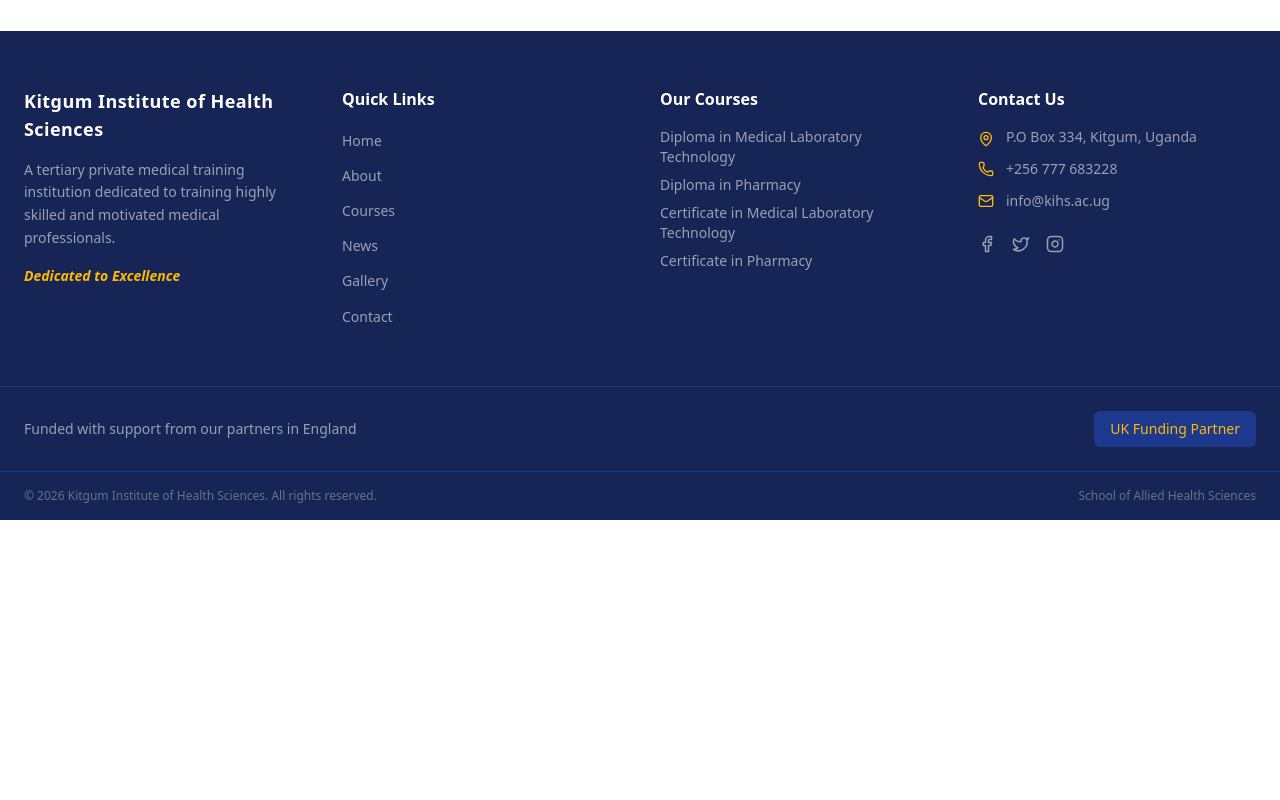
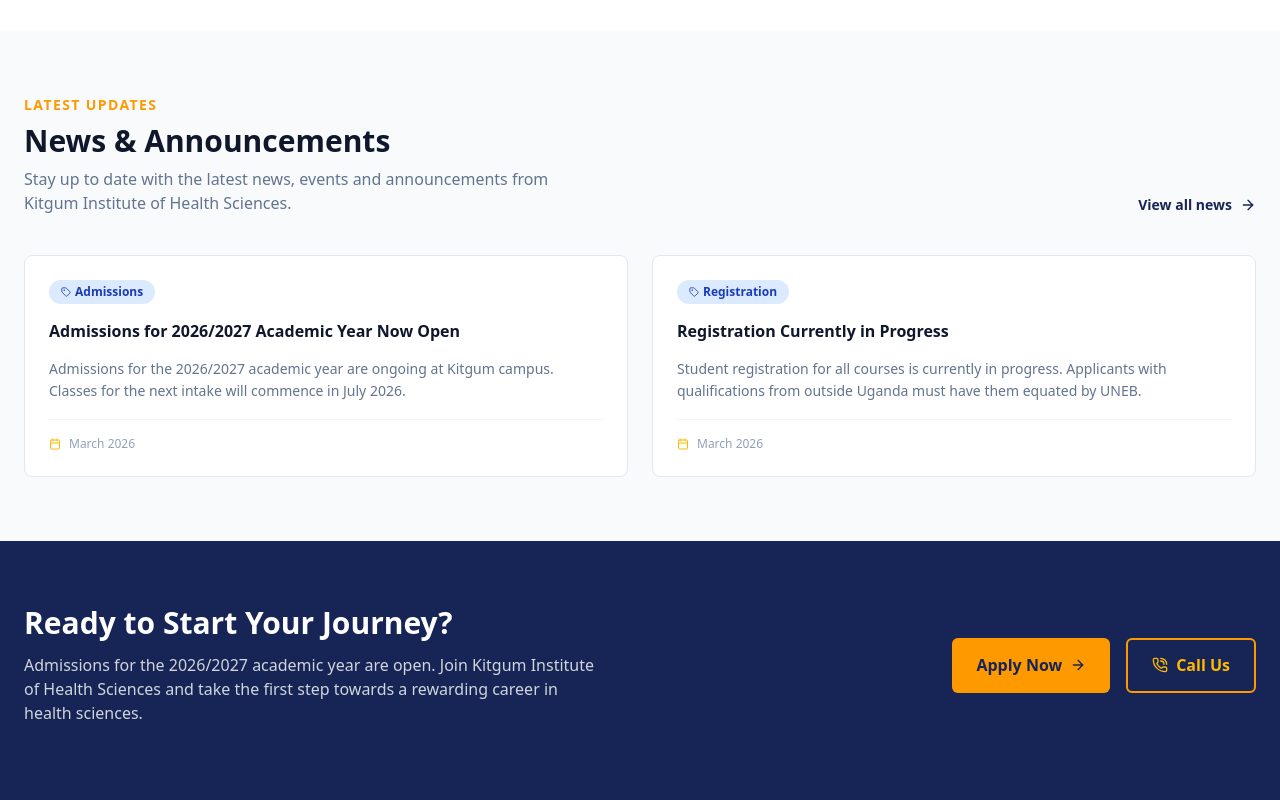
Before and after one commit to Anonymous2024-spec/khis_website, a React (Vite) app: page / in a window 1280 px wide. Shown: the part 2480-3280 px from the top of the page. Before the commit the page ends 3000 px from the top, so only its background shows below. Built offline with nearby package versions, Linux system fonts and the light colour scheme.

Commit message:
feat: complete Home page with NewsSection and CTABlock components

```diff
--- a/src/components/CTABlock.jsx
+++ b/src/components/CTABlock.jsx
@@ -1,9 +1,39 @@
-import React from 'react'
+import { Link } from "react-router-dom";
+import { ArrowRight, PhoneCall } from "lucide-react";
 
 export default function CTABlock() {
   return (
-    <div>
+    <section className="bg-blue-950 py-16 px-6">
+      <div className="max-w-7xl mx-auto flex flex-col md:flex-row items-center justify-between gap-8">
+        {/* Text */}
+        <div className="flex flex-col gap-3 text-center md:text-left">
+          <h2 className="text-3xl font-bold text-white">
+            Ready to Start Your Journey?
+          </h2>
+          <p className="text-gray-300 text-base max-w-xl">
+            Admissions for the 2026/2027 academic year are open. Join Kitgum
+            Institute of Health Sciences and take the first step towards a
+            rewarding career in health sciences.
+          </p>
+        </div>
 
-    </div>
-  )
+        {/* Buttons */}
+        <div className="flex flex-col sm:flex-row gap-4 shrink-0">
+          <Link
+            to="/apply"
+            className="bg-amber-500 hover:bg-amber-400 text-blue-950 font-semibold px-6 py-3 rounded-md transition-colors duration-200 flex items-center justify-center gap-2"
+          >
+            Apply Now <ArrowRight size={16} />
+          </Link>
+
+          <a
+            href="tel:0761150846"
+            className="border-2 border-amber-500 text-amber-400 hover:bg-amber-500 hover:text-blue-950 font-semibold px-6 py-3 rounded-md transition-colors duration-200 flex items-center justify-center gap-2"
+          >
+            <PhoneCall size={16} /> Call Us
+          </a>
+        </div>
+      </div>
+    </section>
+  );
 }
--- a/src/components/NewsCard.jsx
+++ b/src/components/NewsCard.jsx
@@ -1,9 +1,30 @@
-import React from 'react'
+import { Calendar, Tag } from 'lucide-react'
 
-export default function NewsCard() {
+export default function NewsCard({ item }) {
   return (
-    <div>
+    <div className="bg-white border border-slate-200 rounded-lg p-6 flex flex-col gap-4 hover:shadow-md hover:border-amber-400 transition-all duration-200">
 
+      {/* Category Badge */}
+      <span className="text-xs font-semibold px-3 py-1 rounded-full bg-blue-100 text-blue-800 w-fit flex items-center gap-1">
+        <Tag size={10} />
+        {item.category}
+      </span>
+
+      {/* Title */}
+      <h3 className="text-slate-900 font-semibold text-base leading-snug">
+        {item.title}
+      </h3>
+
+      {/* Excerpt */}
+      <p className="text-slate-500 text-sm leading-relaxed flex-1">
+        {item.excerpt}
+      </p>
+
+      {/* Date */}
+      <div className="flex items-center gap-2 text-xs text-slate-400 border-t border-slate-100 pt-4">
+        <Calendar size={12} className="text-amber-400" />
+        {item.date}
+      </div>
     </div>
   )
 }
--- /dev/null
+++ b/src/components/NewsSection.jsx
@@ -0,0 +1,42 @@
+import { Link } from 'react-router-dom'
+import { ArrowRight } from 'lucide-react'
+import NewsCard from './NewsCard'
+import { news } from '../data/news'
+
+export default function NewsSection() {
+  return (
+    <section className="bg-slate-50 py-16 px-6">
+      <div className="max-w-7xl mx-auto flex flex-col gap-10">
+
+        {/* Header */}
+        <div className="flex flex-col md:flex-row md:items-end justify-between gap-4">
+          <div className="flex flex-col gap-2">
+            <span className="text-amber-500 text-sm font-semibold uppercase tracking-widest">
+              Latest Updates
+            </span>
+            <h2 className="text-3xl font-bold text-slate-900">
+              News & Announcements
+            </h2>
+            <p className="text-slate-500 text-base max-w-xl">
+              Stay up to date with the latest news, events and announcements from Kitgum Institute of Health Sciences.
+            </p>
+          </div>
+          <Link
+            to="/news"
+            className="flex items-center gap-2 text-sm font-semibold text-blue-950 hover:text-amber-500 transition-colors whitespace-nowrap"
+          >
+            View all news <ArrowRight size={16} />
+          </Link>
+        </div>
+
+        {/* News Cards */}
+        <div className="grid grid-cols-1 sm:grid-cols-2 gap-6">
+          {news.map(item => (
+            <NewsCard key={item.id} item={item} />
+          ))}
+        </div>
+
+      </div>
+    </section>
+  )
+}
--- a/src/pages/Home.jsx
+++ b/src/pages/Home.jsx
@@ -1,7 +1,9 @@
-import CoursesSection from "../components/CoursesSection";
-import HeroSection from "../components/HeroSection";
-import StatsBanner from "../components/StatsBanner";
-import WhyChooseUs from "../components/WhyChooseUs";
+import HeroSection from '../components/HeroSection'
+import StatsBanner from '../components/StatsBanner'
+import CoursesSection from '../components/CoursesSection'
+import WhyChooseUs from '../components/WhyChooseUs'
+import NewsSection from '../components/NewsSection'
+import CTABlock from '../components/CTABlock'
 
 export default function Home() {
   return (
@@ -9,7 +11,9 @@
       <HeroSection />
       <StatsBanner />
       <CoursesSection />
-      <WhyChooseUs/>
+      <WhyChooseUs />
+      <NewsSection />
+      <CTABlock />
     </div>
-  );
+  )
 }
```
